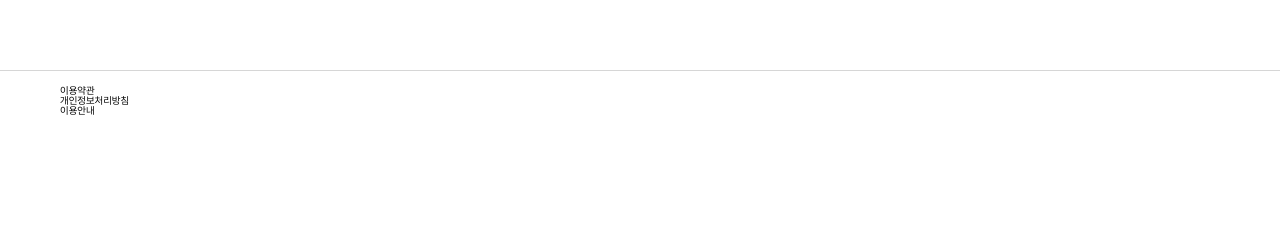
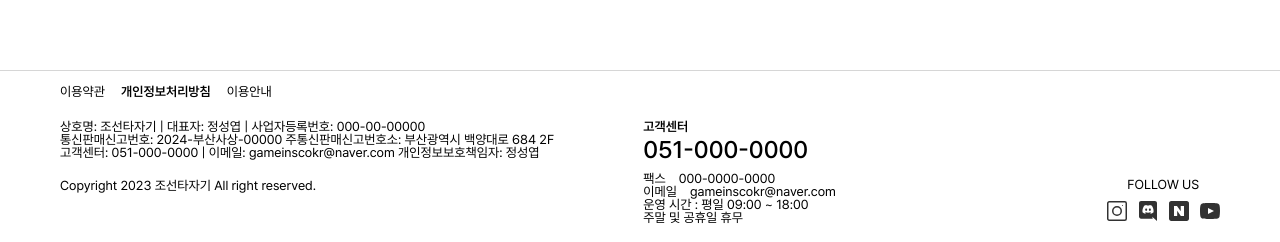
Before and after one commit to tngud100/Keyboard, a Vue app: page / in a window 1280 px wide. Shown: the part 1905-2147 px from the top of the page. Before the commit the page ends 2041 px from the top, so only its background shows below. Built offline with nearby package versions, Linux system fonts and the light colour scheme.

Commit message:
design: 푸터 디자인 추가

```diff
--- a/src/components/layout/Footer.vue
+++ b/src/components/layout/Footer.vue
@@ -5,17 +5,129 @@
       <li class="footerNavItem personalInfo">개인정보처리방침</li>
       <li class="footerNavItem">이용안내</li>
     </ul>
+    <div class="footerInfo">
+      <div class="companyInfoWrapper">
+        <div>
+          <p class="companyInfo">
+            상호명: 조선타자기 | 대표자: 정성엽 | 사업자등록번호:
+            000-00-00000<br />
+            통신판매신고번호: 2024-부산사상-00000 주통신판매신고번호소:
+            부산광역시 백양대로 684 2F<br />
+            고객센터: 051-000-0000 | 이메일: gameinscokr@naver.com
+            개인정보보호책임자: 정성엽
+          </p>
+
+          <p class="copyright">Copyright 2023 조선타자기 All right reserved.</p>
+        </div>
+        <div class="inquiryWrapper">
+          <h3 class="inquiryTitle">고객센터</h3>
+          <p class="tel">051-000-0000</p>
+          <p class="time">
+            팩스&nbsp;&nbsp;&nbsp;&nbsp;000-0000-0000<br />
+            이메일&nbsp;&nbsp;&nbsp;&nbsp;gameinscokr@naver.com<br />
+            운영 시간 : 평일 09:00 ~ 18:00<br />주말 및 공휴일 휴무
+          </p>
+        </div>
+      </div>
+      <div class="followsWrapper">
+        <h3 class="followsTitle">FOLLOW US</h3>
+        <div class="follows">
+          <button type="button" class="followBtn">
+            <img :src="importedInstagram" alt="인스타그램" />
+          </button>
+          <button type="button" class="followBtn">
+            <img :src="importedDiscord" alt="디스코드" />
+          </button>
+          <button type="button" class="followBtn">
+            <img :src="importedNaver" alt="네이버" />
+          </button>
+          <button type="button" class="followBtn">
+            <img :src="importedYoutube" alt="유튜브" />
+          </button>
+        </div>
+      </div>
+    </div>
   </footer>
 </template>
 
-<script setup></script>
+<script setup>
+import { ref } from "vue";
+import instagram from "@/assets/images/instagram.svg";
+import discord from "@/assets/images/discord.svg";
+import naver from "@/assets/images/naver.svg";
+import youtube from "@/assets/images/youtube.svg";
+
+const importedInstagram = ref(instagram);
+const importedDiscord = ref(discord);
+const importedNaver = ref(naver);
+const importedYoutube = ref(youtube);
+</script>
 
 <style scoped>
 .footer {
   border-top: 1px solid #d6d6d6;
   padding: 14px 60px 21px;
+  font-size: 13px;
+}
+
+.footerNavList {
+  display: flex;
+  gap: 16px;
 }
 
 .personalInfo {
+  font-weight: 600;
+}
+
+.footerInfo {
+  display: flex;
+  justify-content: space-between;
+}
+
+.companyInfoWrapper {
+  margin-top: 22px;
+  display: flex;
+  gap: 89px;
+}
+
+.companyInfo {
+  line-height: 13px;
+}
+
+.copyright {
+  margin-top: 20px;
+}
+
+.inquiryTitle {
+  font-weight: 600;
+  line-height: 13px;
+}
+
+.tel {
+  margin-top: 5px;
+  font-size: 24px;
+  font-weight: 500;
+}
+
+.time {
+  margin-top: 10px;
+  font-weight: 400;
+}
+
+.followsWrapper {
+  display: flex;
+  flex-direction: column;
+  justify-content: flex-end;
+}
+
+.followsTitle {
+  text-align: center;
+}
+
+.follows {
+  margin-top: 10px;
+  display: flex;
+  align-items: center;
+  gap: 11.15px;
 }
 </style>
```
